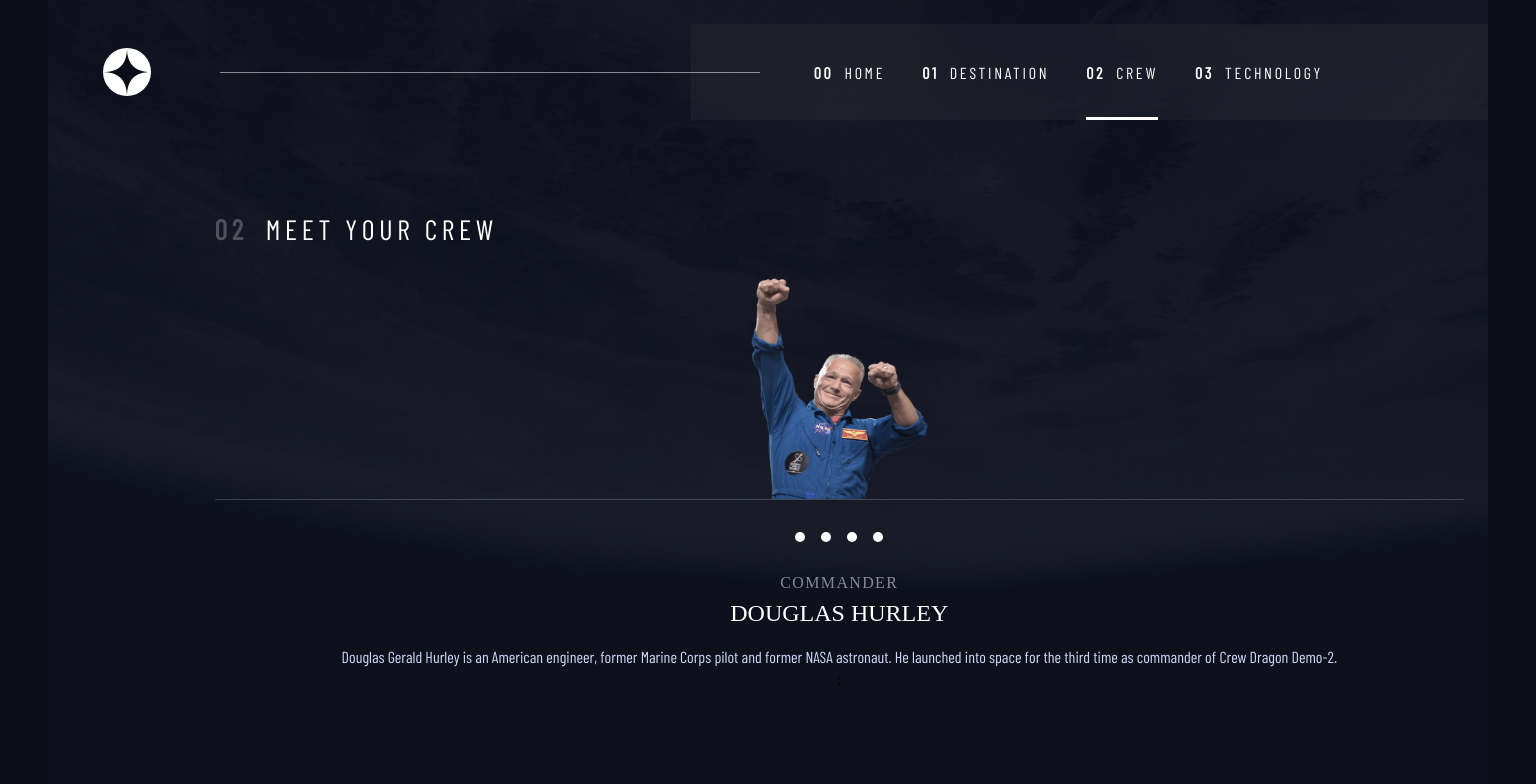
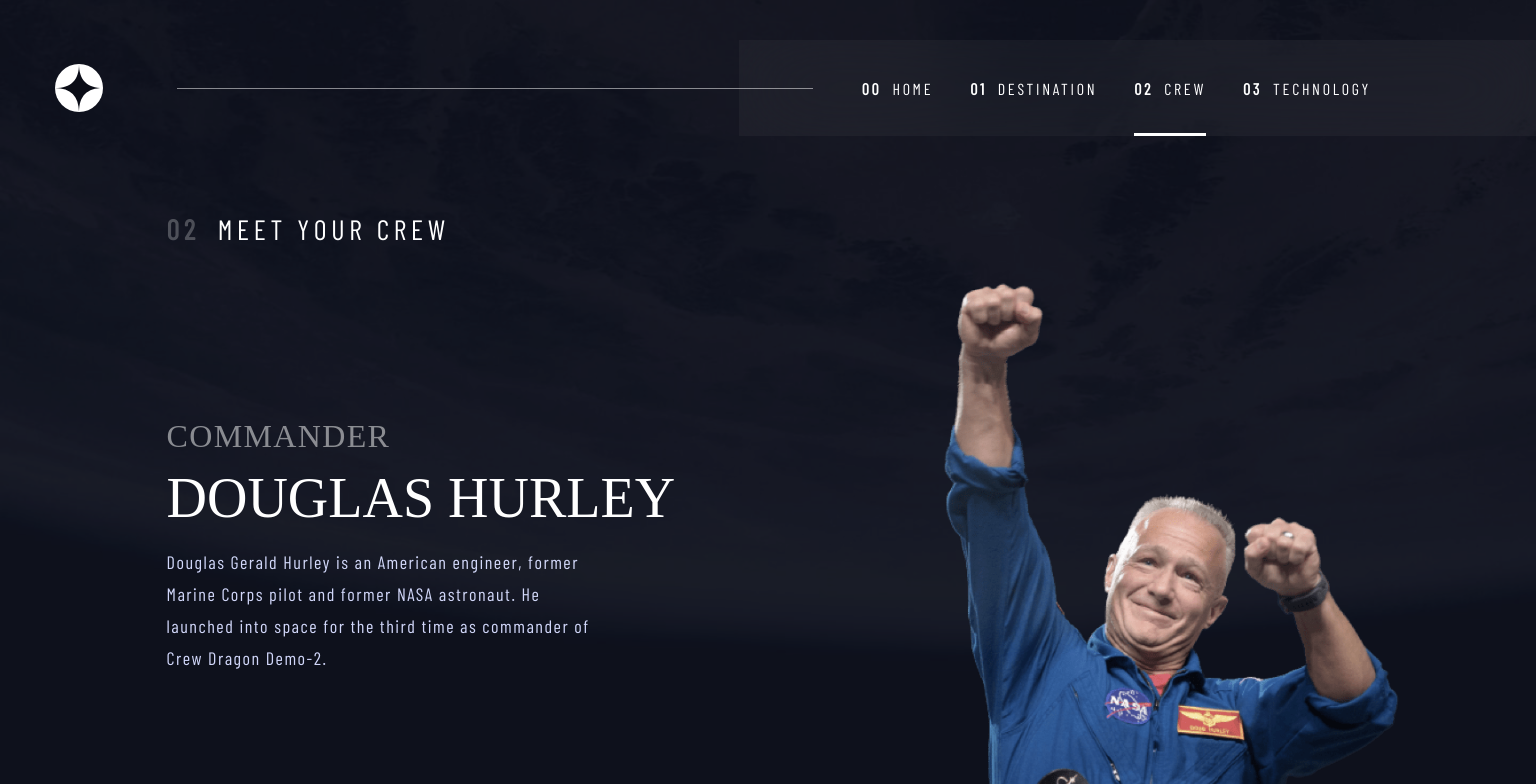
Before and after one commit to BrunoOliveira16/space-tourism-website, a React (Vite) app: page /crew in a window 1536 px wide. Shown: the top 784 px of the page. Built offline with nearby package versions, Linux system fonts and the light colour scheme; a web font is replaced by a local one.

Commit message:
:sparkles: feat: implementado pagina crew versão desktop

```diff
--- a/src/App.css
+++ b/src/App.css
@@ -27,6 +27,7 @@
     --bigger-font-size: 6.25rem;
     --big-font-size: 5rem;
     --largerst-font-size: 3.5rem;
+    --larger-md-font-size: 2.5rem;
     --larger-font-size: 2rem;
     --large-font-size: 1.75rem;
     --medium-sm-font-size: 1.5rem;
@@ -67,7 +68,6 @@
 
 body {
     background-color: var(--bg-primary-color);
-    max-width: 1440px;
     min-width: 360px;
     width: 100%;
     margin: auto;
--- a/src/components/Header/header.css
+++ b/src/components/Header/header.css
@@ -1,5 +1,4 @@
 .header {
-    max-width: 1440px;
     width: 100%;
     padding: 1.5rem;
     position: fixed;
@@ -62,6 +61,7 @@
 
 @media screen and (min-width: 580px) {
     .header {
+        padding-top: 0;
         padding-right: 0;
     }
 
@@ -125,6 +125,7 @@
 
 @media screen and (min-width: 913px) {
     .header {
+        padding-top: 2.5rem;
         padding-left: 3.4375rem;
     }
 
--- a/src/pages/Crew/Crew.jsx
+++ b/src/pages/Crew/Crew.jsx
@@ -15,7 +15,7 @@
     <section className="crew column bg-before">
       <h1 className="crew__title title"><span>02</span>Meet your crew</h1>
 
-      <article className="crew__container column">
+      <article className="crew__container">
         <div className="crew__image">
           {crewItem.map((item)=> {
             return (
@@ -25,7 +25,7 @@
             )
           })}
         </div>
-        <div className="crew__content column">
+        <div className="crew__content">
           <ul className="crew__list row">
           {navList.map((name, index) => {
             return (
@@ -39,7 +39,7 @@
             )}
           )}
           </ul>
-          <div className="crew__information column">
+          <div className="crew__information">
             {crewItem.map((item)=> {
               return(
                 <React.Fragment key={item.name}>
@@ -48,7 +48,7 @@
                   <p className="crew__information--bio">{item.bio}</p>
                 </React.Fragment>
               )
-            })};
+            })}
           </div>
         </div>
       </article>
--- a/src/pages/Crew/crew.css
+++ b/src/pages/Crew/crew.css
@@ -21,11 +21,19 @@
     gap: 2rem;
 }
 
+.crew__container,
+.crew__image,
+.crew__content,
+.crew__information {
+    display: flex;
+    flex-direction: column;
+    justify-content: center;
+    align-items: center;
+}
+
 .crew__image {
     width: 100%;
     height: 222px;
-    display: flex;
-    justify-content: center;
     border-bottom: 1px solid var(--border-color);
 }
 
@@ -69,25 +77,151 @@
 
 .crew__information--role,
 .crew__information--name {
+    width: 100%;
     text-transform: uppercase;
     font-weight: 400;
 }
 
 
 @media screen and (min-width: 580px) {
+    .crew {
+        padding: 8.5rem 0 0 2.4rem;
+    }
+
     .crew::before {
         background-image: url(/assets/crew/background-crew-tablet.jpg);
+    }
+
+    .crew__container {
+        gap: 2.5rem;
+    }
+
+    .crew__container,
+    .crew__content {
+        flex-direction: column-reverse;
+    }
+
+    .crew__image {
+        border: none;
+        height: 572px;
+        justify-content: flex-end;
+    }
+
+    .crew__image img {
+        width: 456.37px;
+    }
+
+    .crew__container {
+        margin-top: 3.75rem;
+    }
+
+    .crew__content {
+        width: 478px;
+    }
+
+    .crew__information--role {
+        font-size: var(--medium-sm-font-size);
+        line-height: var(--small-line-height);
+    }
+
+    .crew__information--name {
+        font-size: var(--larger-md-font-size);
+    }
+
+    .crew__information--bio {
+        letter-spacing: var(--small-letter-space);
+    }
+
+    .button__circle {
+        width: 1rem;
+        height: 1rem;
     }
 }
 
 @media screen and (min-width: 913px) {
     .crew {
-        height: 100vh;
+        height: 900px;
         padding-top: 13.25rem;
-        padding-left: 10.41rem;
+        padding-left: 4rem;
+        overflow: hidden;
     }
 
     .crew::before {
         background-image: url(/assets/crew/background-crew-desktop.jpg);
     }
+
+    .crew__container,
+    .crew__image {
+        align-items: flex-end;
+    }
+
+
+    .crew__container {
+        height: 100%;
+        flex-direction: row-reverse;
+        justify-content: flex-end;
+        margin-top: 0;
+        gap: 5rem;
+    }
+
+    .crew__image {
+        width: 40%;
+        height: 100%;
+    }
+
+    .crew__content {
+        width: 50%;
+        margin-block: 9.625rem 5.875rem;
+        align-items: flex-start;
+        justify-content: flex-start;
+        gap: 7.5rem;
+    }
+
+    .crew__list {
+        width: 100%;
+        justify-content: flex-start;
+    }
+
+    .crew__information {
+        width: 100%;
+        align-items: flex-start;
+        text-align: left;
+    }
+
+
 }
+
+@media screen and (min-width: 1400px) {
+    .crew {
+        height: 100%;
+        padding-top: 13.25rem;
+        padding-left: 10.41rem;
+    }
+
+    .crew__container {
+        gap: 0;
+    }
+
+    .crew__content {
+        width: 50%;
+        margin-block: 11rem 5.875rem;
+        justify-content: flex-end;
+        gap: 7.5rem;
+    }
+
+    .crew__information--role {
+        font-size: var(--larger-font-size);
+        margin-bottom: 1rem;
+    }
+
+    .crew__information--name {
+        font-size: var(--largerst-font-size);
+    }
+
+    .crew__information--bio {
+        width: 444px;
+        font-size: var(--normal-font-size);
+        line-height: var(--normal-line-height);
+        letter-spacing: var(--normal-sm-letter-space);
+    }
+}
```
